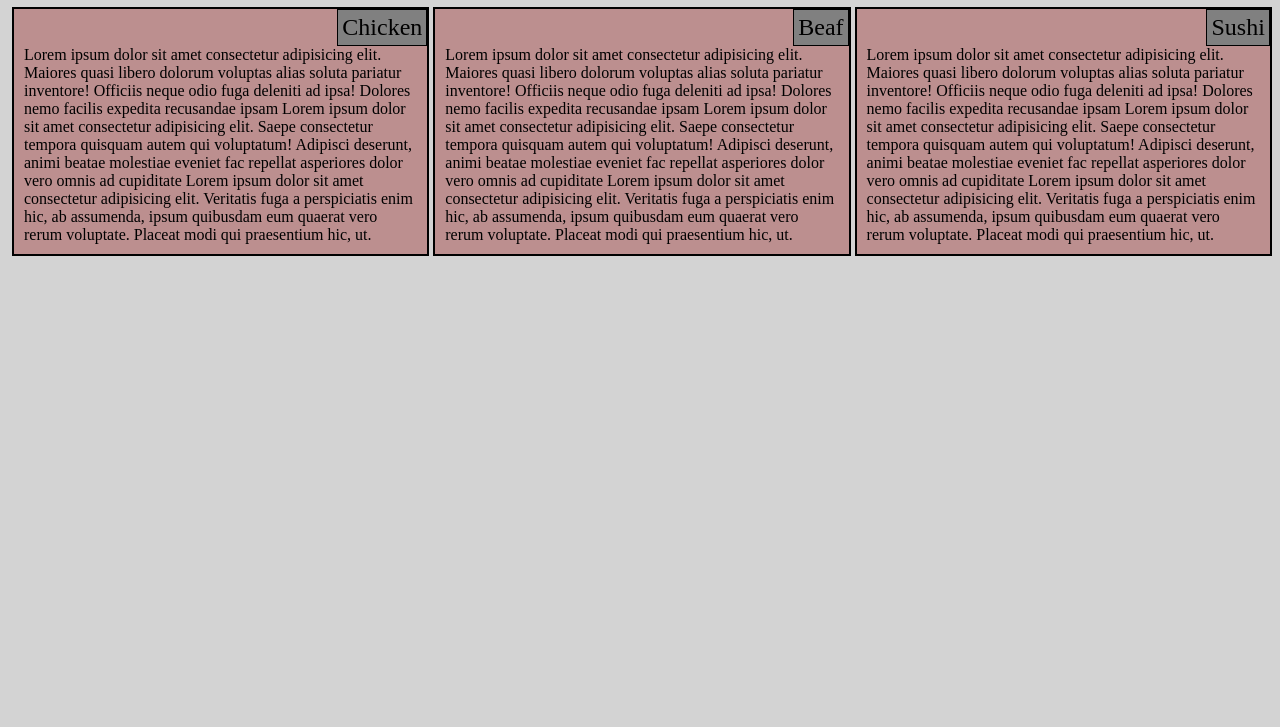
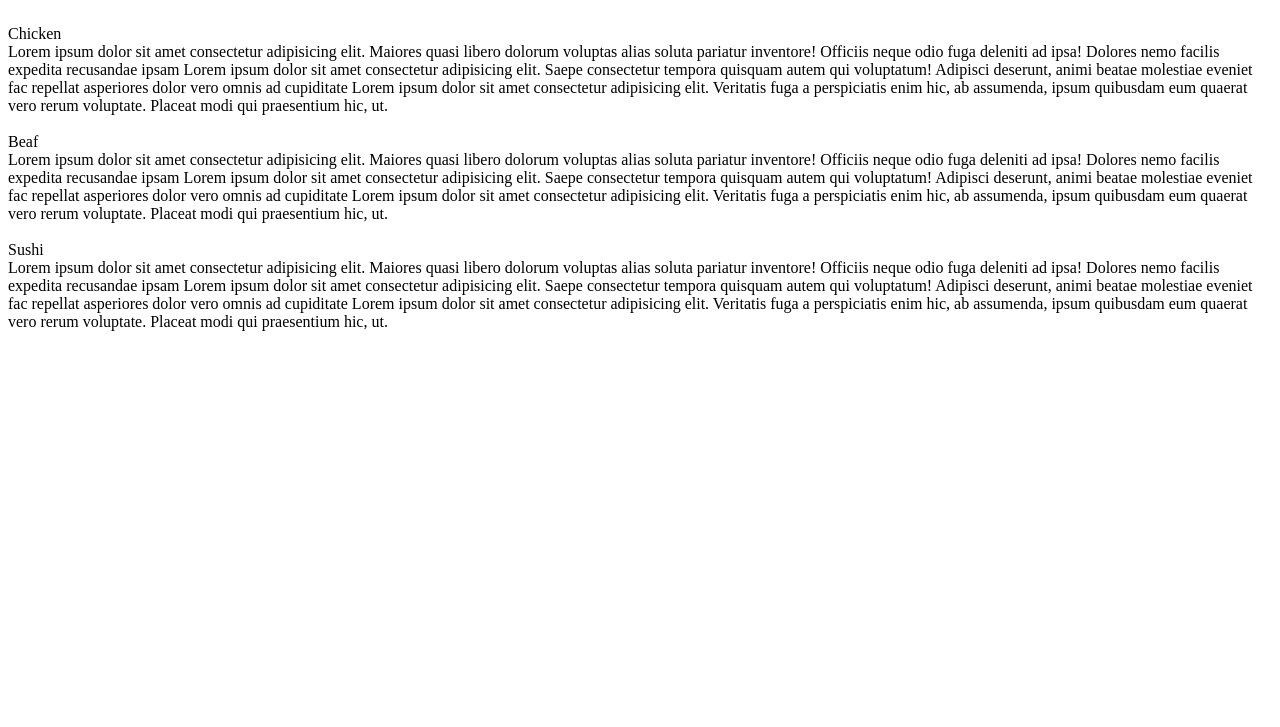
Before and after one commit to Shaheen-090/coursera_course, a plain HTML site: page mod2_solution/index.html in a window 1280 px wide. Shown: the part 73-800 px from the top of the page. Drawn offline with Linux system fonts and the light colour scheme.

Commit message:
Update index.html

```diff
--- a/mod2_solution/index.html
+++ b/mod2_solution/index.html
@@ -5,55 +5,6 @@
     <meta http-equiv="X-UA-Compatible" content="IE=edge">
     <meta name="viewport" content="width=device-width, initial-scale=1.0">
     <title>Document</title>
-    <style>
-        body{
-    font-family:'Times New Roman', Times, serif;
-    color:black;
-    background-color: lightgray;
-}
-h1{
-    text-align: center;
-}
-div{
-    float:left;
-    display: flex;
-    box-sizing: border-box;
-}
-.content{
-    padding:37px 10px 10px 10px;
-    background-color: rosybrown;
-    border:2px solid black;
-    position: relative;
-}
-.heading{
-    position: absolute;
-    top:0;
-    right:0;
-    padding:4px;
-    font-size:24px;
-    background-color: gray;
-    border:1px solid black
-}
-@media (min-width:992px){
-    #p1, #p2, #p3{
-       width:33.33%;
-    }
-}
-@media (min-width:768px) and (max-width:991px){
-    #p1, #p2{
-        width:50%;
-    }
-    #p3{
-        width:100%;
-        margin-top: 3px;
-    }
-}
-@media (max-width:767px){
-    #p2, #p3{
-        margin-top:3px;
-    }
-}
-    </style>
 </head>
 
 <body>
```
